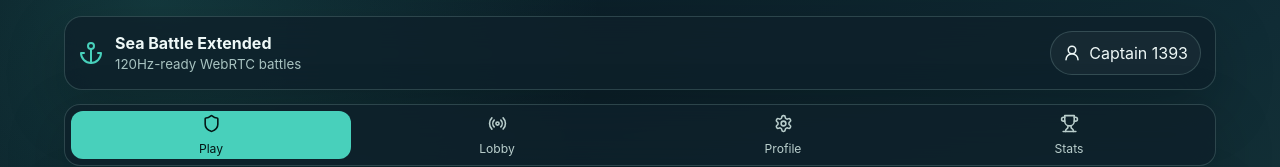
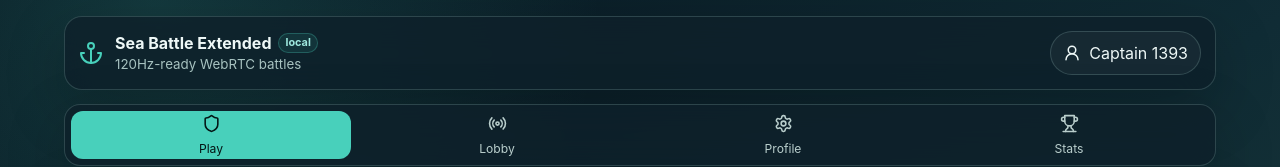
Before and after one commit to ujicos/SeaBattleExtended, a React (Vite) app: page / in a window 1280 px wide. Shown: the top 167 px of the page. Built offline with nearby package versions, Linux system fonts and the light colour scheme; no server answers.

Commit message:
feat: show build version in header

```diff
--- a/src/App.tsx
+++ b/src/App.tsx
@@ -22,6 +22,7 @@ import {
   type PlayerProfile,
   type PlayerStats
 } from "./services/storage";
+import { loadAppVersion, type AppVersion } from "./services/version";
 import type { BoardState, Coordinate, GameSettings, GameState, Orientation, PeerIdentity, PlayerSide, ShotResult } from "./types/game";
 
 const guestIdentity: PeerIdentity = {
@@ -79,6 +80,7 @@ function App() {
   const [remoteBoardReady, setRemoteBoardReady] = useState<BoardState | null>(null);
   const [selectedTarget, setSelectedTarget] = useState<Coordinate | null>(null);
   const [battleBoardView, setBattleBoardView] = useState<BattleBoardView>("target");
+  const [appVersion, setAppVersion] = useState<AppVersion | null>(null);
   const network = useRef<PeerGameClient | null>(null);
   const gameRef = useRef(game);
   const peerRoleRef = useRef<PeerRole>(null);
@@ -200,6 +202,10 @@ function App() {
 
   useEffect(() => {
     assets.preload();
+  }, []);
+
+  useEffect(() => {
+    void loadAppVersion().then(setAppVersion);
   }, []);
 
   useEffect(() => {
@@ -606,7 +612,10 @@ function App() {
         >
           <Anchor />
           <div>
-            <strong>Sea Battle Extended</strong>
+            <strong>
+              Sea Battle Extended
+              <span className="version-badge">{appVersion?.commit ? `v${appVersion.commit.slice(0, 7)}` : "local"}</span>
+            </strong>
             <small>120Hz-ready WebRTC battles</small>
           </div>
         </button>
--- a/src/services/version.ts
+++ b/src/services/version.ts
@@ -1,4 +1,4 @@
-interface AppVersion {
+export interface AppVersion {
   version: string;
   commit?: string;
   builtAt?: string;
@@ -27,6 +27,10 @@ async function fetchVersion(): Promise<AppVersion | null> {
   } catch {
     return null;
   }
+}
+
+export async function loadAppVersion(): Promise<AppVersion | null> {
+  return fetchVersion();
 }
 
 async function checkForUpdate(): Promise<void> {
--- a/src/styles.css
+++ b/src/styles.css
@@ -110,8 +110,30 @@ button {
 
 .brand strong,
 .section-title span {
+  letter-spacing: 0;
+}
+
+.brand strong {
+  display: flex;
+  align-items: center;
+  gap: 7px;
+  min-width: 0;
+}
+
+.version-badge {
+  flex: 0 0 auto;
+  padding: 2px 6px;
+  border: 1px solid rgba(72, 208, 187, 0.28);
+  border-radius: 999px;
+  color: #9fe9df;
+  background: rgba(72, 208, 187, 0.1);
+  font-size: 0.68rem;
+  font-weight: 700;
+  line-height: 1.2;
+}
+
+.section-title span {
   display: block;
-  letter-spacing: 0;
 }
 
 small,
```
